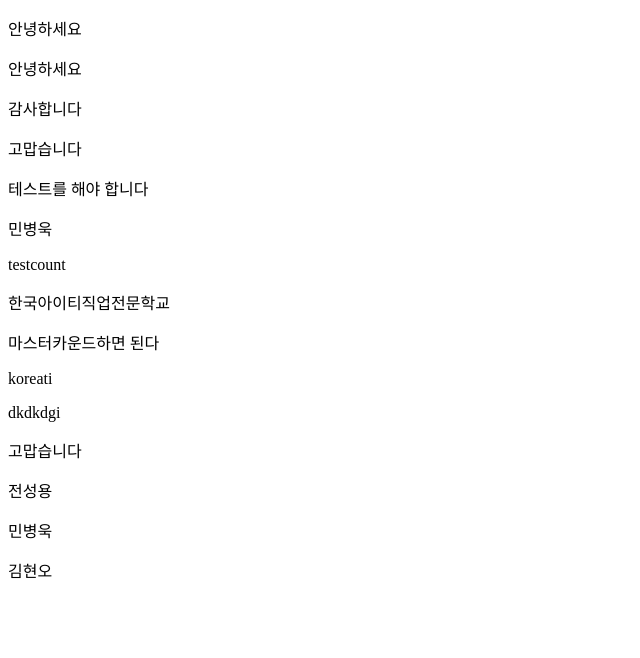
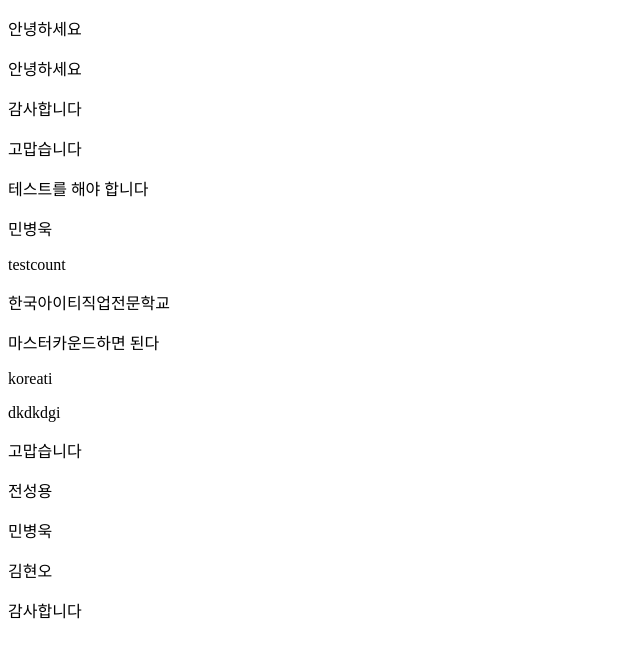
Before and after one commit to kimseokyung/UIUX_-, a plain HTML site: page index.html in a window 1280 px wide. Shown: the whole page, without its empty margins (0-640 px from the left). Drawn offline with Linux system fonts and the light colour scheme.

Commit message:
eastTest

```diff
--- a/index.html
+++ b/index.html
@@ -22,5 +22,6 @@
     <p>전성용</p>
     <p>민병욱</p>
     <p>김현오</p>
+    <p>감사합니다</p>
 </body>
 </html>
```
